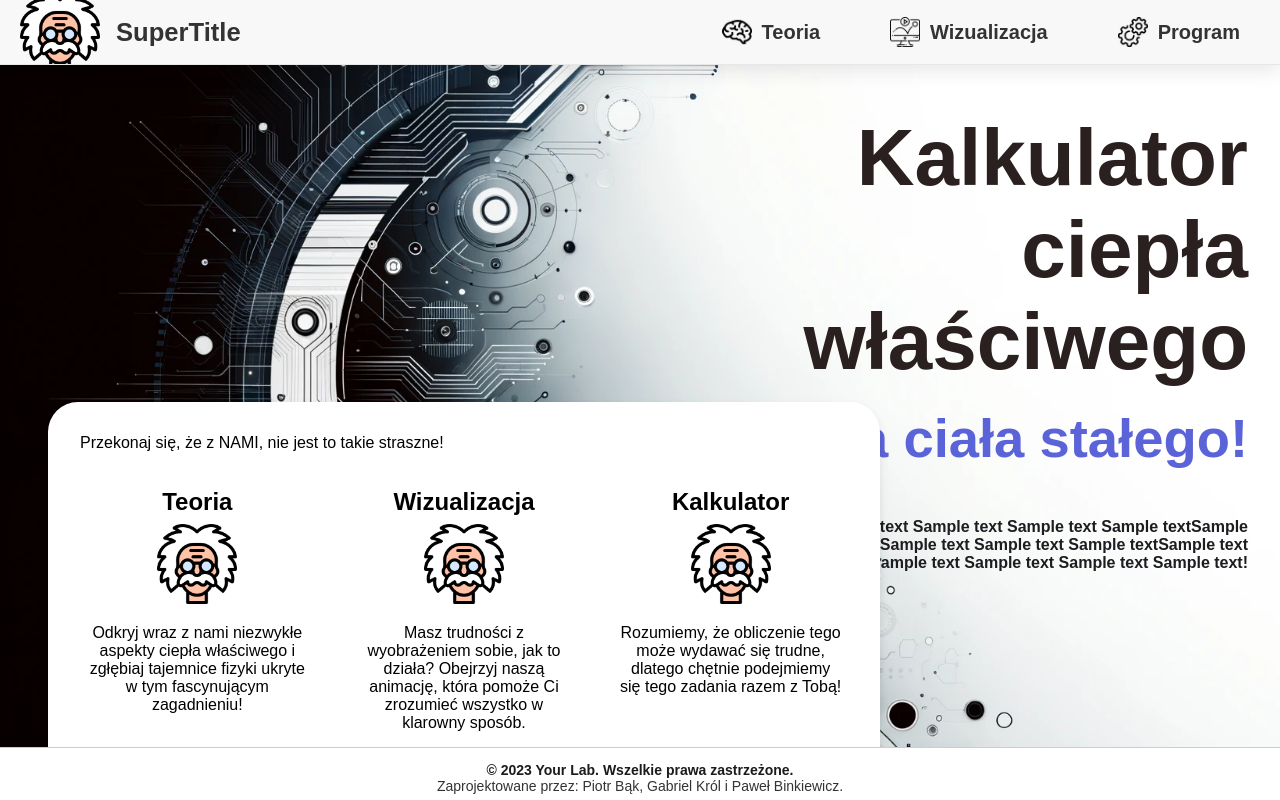
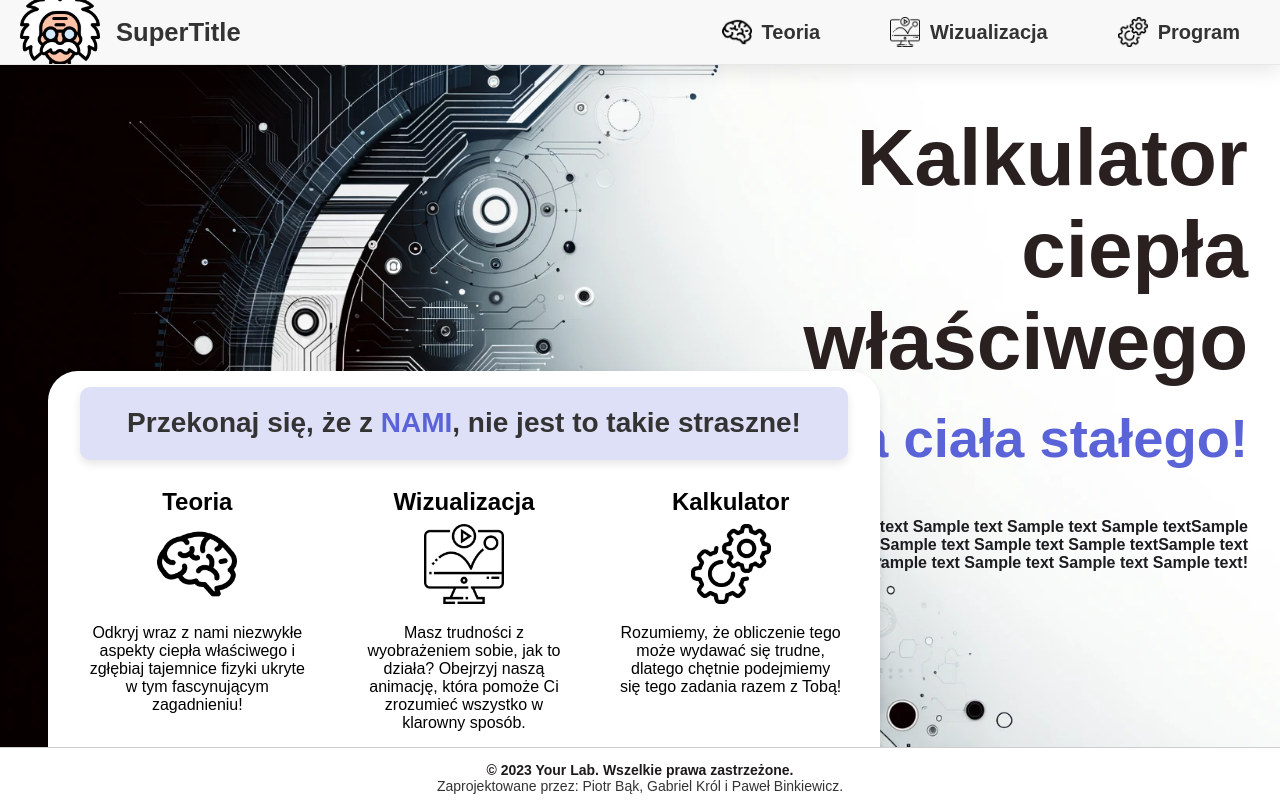
Before and after one commit to Chinook1606/engineer_project, a plain HTML site: page index.html in a window 1280 px wide. Drawn offline with Linux system fonts and the light colour scheme; a web font is replaced by a local one.

Commit message:
Small box in main page progress

```diff
--- a/assets/styles/index.css
+++ b/assets/styles/index.css
@@ -35,6 +35,29 @@ body {
   margin-bottom: -1em; /* Odstęp od stopki, dostosuj do wysokości stopki */
   padding-bottom: 0;
   padding-top: 1em;
+}
+.rounded-container p.introduction {
+  background-color: rgba(91, 99, 216, 0.2); /* Delikatne fioletowe tło */
+  color: #333; /* Kolor tekstu */
+  text-align: center; /* Wyśrodkowanie tekstu */
+  font-size: 1.75rem; /* Zwiększony rozmiar czcionki */
+  line-height: 1.6; /* Wysokość linii dla poprawy czytelności */
+  padding: 0.5em 0; /* Zwiększony padding tylko w pionie */
+  margin: 0; /* Usunięcie marginesów zewnętrznych */
+  width: 100%; /* Szerokość na całą szerokość kontenera */
+  box-shadow: 0 4px 8px rgba(0, 0, 0, 0.1); /* Delikatny cień dla głębi */
+  border-radius: 10px; /* Zaokrąglenie rogów */
+  display: block; /* Blokowe wyświetlanie, aby rozciągnąć na całą szerokość */
+  font-weight: bolder;
+}
+
+.rounded-container p.introduction span.emphasized {
+  font-weight: bold; /* Pogrubienie dla wyróżnienia */
+  color: #5b63d8; /* Kolor dla wyróżnienia */
+}
+
+.content-section {
+  margin-top: 0.5em; /* Zmniejszona odległość do elementów poniżej */
 }
 
 .content-section {
@@ -121,3 +144,38 @@ footer {
   margin-top: 3em;
   color: rgb(29, 29, 33);
 }
+
+.content-block:hover {
+  transform: scale(1.03); /* Lekkie powiększenie */
+  box-shadow: 0 8px 16px rgba(0, 0, 0, 0.2); /* Cień dla efektu głębi */
+  transition: transform 0.3s ease, box-shadow 0.3s ease; /* Animacja efektów */
+}
+
+.content-block:hover h2,
+.content-block:hover p {
+  color: #5b63d8; /* Zmiana koloru tekstu */
+}
+
+.content-block img:hover {
+  opacity: 0.9; /* Lekkie przyciemnienie obrazu */
+}
+/*
+.content-link,
+.content-link:link,
+.content-link:visited,
+.content-link:hover,
+.content-link:active,
+.content-link:focus {
+  text-decoration: none; /* Usuwa podkreślenie z linków */
+  color: inherit; /* Utrzymuje dziedziczony kolor tekstu */
+  outline: none; /* Usuwa obwódkę fokusu */
+  box-shadow: none; /* Usuwa cienie */
+  border: none; /* Usuwa obramowanie */
+  background: none; /* Zapobiega zmianom tła */
+}
+
+/* Dodatkowo, aby usunąć efekty dla obrazków wewnątrz linku */
+.content-link img {
+  border: none; /* Usuwa obramowanie obrazka */
+  outline: none; /* Usuwa obwódkę fokusu */
+} */
--- a/index.html
+++ b/index.html
@@ -23,12 +23,13 @@
     </div>
 
     <div class="rounded-container">
-      <p>Przekonaj się, że z NAMI, nie jest to takie straszne!</p>
+      <p class="introduction">Przekonaj się, że z <span class="emphasized">NAMI</span>, nie jest to
+        takie straszne!</p>
       <section class="content-section">
         <!-- Treść dla sekcji Theory -->
         <div class="content-block">
           <h2>Teoria</h2>
-          <img src="assets/images/navbar/navbar-main-logo.png" alt="Your Lab Logo"
+          <img src="assets/images/navbar/mini-icon-brain.png" alt="Your Lab Logo"
             class="navbar__logo-img" />
           <p>Odkryj wraz z nami niezwykłe aspekty ciepła właściwego i zgłębiaj tajemnice fizyki
             ukryte w tym fascynującym zagadnieniu!</p>
@@ -37,16 +38,17 @@
         <!-- Treść dla sekcji Simulation -->
         <div class="content-block">
           <h2>Wizualizacja</h2>
-          <img src="assets/images/navbar/navbar-main-logo.png" alt="Your Lab Logo"
+          <img src="assets/images/navbar/mini-icon-animation.png" alt="Your Lab Logo"
             class="navbar__logo-img" />
           <p>Masz trudności z wyobrażeniem sobie, jak to działa? Obejrzyj naszą animację, która
             pomoże Ci zrozumieć wszystko w klarowny sposób.</p>
         </div>
 
         <!-- Treść dla sekcji Simulator -->
+
         <div class="content-block">
           <h2>Kalkulator</h2>
-          <img src="assets/images/navbar/navbar-main-logo.png" alt="Your Lab Logo"
+          <img src="assets/images/navbar/mini-icon-gear.png" alt="Your Lab Logo"
             class="navbar__logo-img" />
           <p>Rozumiemy, że obliczenie tego może wydawać się trudne, dlatego chętnie podejmiemy się
             tego zadania razem z Tobą!</p>
```
